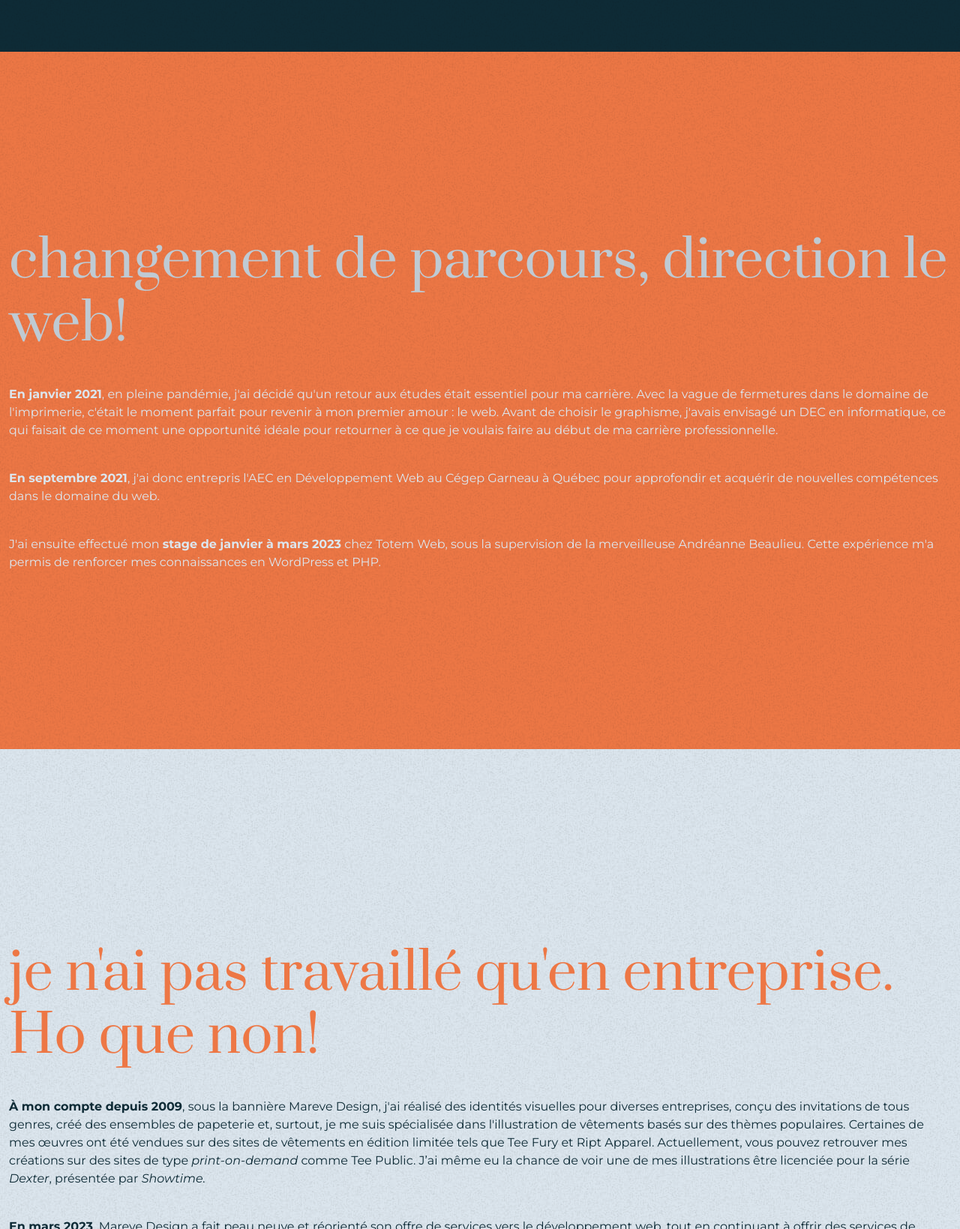
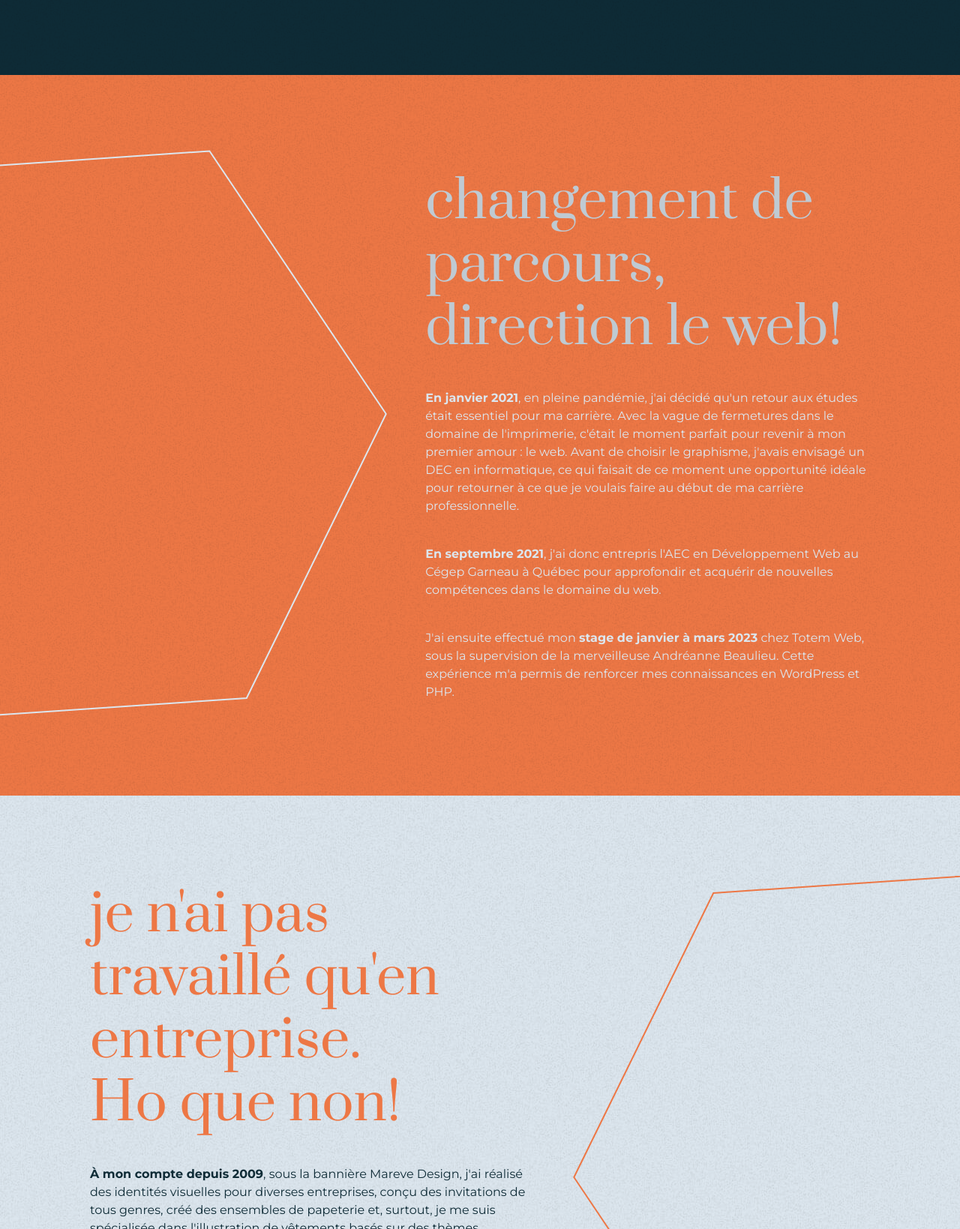
Before and after one commit to MareveD/portfolio, a website: page a-propos.html in a window 1280 px wide. Shown: the part 2271-3910 px from the top of the page at 75% size. Drawn offline with Linux system fonts and the light colour scheme.

Commit message:
Travail sur la page A propos au niveau du style et des textes.

```diff
--- a/a-propos.html
+++ b/a-propos.html
@@ -107,11 +107,12 @@
     </section>
 
 
-    <section class="section-texte bg-dark">
-        <div class="content container">
+    <section class="section-texte texte-gauche bg-dark">
+        <div class="content">
             <h2 class="section-title coul-accent">la designer graphique</h2>
             <p class="coul-white">
-                Après avoir obtenu mon <b>DEC en Graphisme du Cégep du Vieux-Montréal en 2008</b>, j'ai travaillé en imprimerie
+                Après avoir obtenu mon <b>DEC en Graphisme du Cégep du Vieux-Montréal en 2008</b>, j'ai travaillé en
+                imprimerie
                 jusqu'en août 2020, période durant laquelle j'ai acquis une vaste expérience. De l'ultra-technique à
                 l'ultra-créatif, j'ai touché à presque tous les domaines : médias sociaux, papeterie corporative,
                 invitations de tous genres, matériel publicitaire, magazines, journaux, objets promotionnels, et
@@ -124,45 +125,62 @@
                 projets m'a permis de développer un large éventail de compétences et une grande flexibilité dans mon
                 travail.</p>
         </div>
+
+        <div class="section-texte-image">
+            <img class="shape"  src="assets/img/apropos_poly_1.svg" alt="">
+        </div>
     </section>
 
 
-    <section class="section-texte bg-accent">
-        <div class="content container">
-            <h2 class="section-title coul-light">changement de parcours, direction le web!</h2>
+
+
+    <section class="section-texte texte-droite bg-accent">
+
+        <div class="content">
+            <h2 class="section-title coul-light">changement de parcours, <br> direction le web!</h2>
             <p class="coul-white">
                 <b>En janvier 2021</b>, en pleine pandémie, j'ai décidé qu'un retour aux études était essentiel pour ma
                 carrière. Avec la vague de fermetures dans le domaine de l'imprimerie, c'était le moment parfait pour
                 revenir à mon premier amour : le web. Avant de choisir le graphisme, j'avais envisagé un DEC en
                 informatique, ce qui faisait de ce moment une opportunité idéale pour retourner à ce que je voulais
                 faire au début de ma carrière professionnelle.</p>
-
             <p class="coul-white">
                 <b>En septembre 2021</b>, j'ai donc entrepris l'AEC en Développement Web au Cégep Garneau à Québec pour
                 approfondir et acquérir de nouvelles compétences dans le domaine du web.
             </p>
-
             <p class="coul-white">
                 J'ai ensuite effectué mon <b>stage de janvier à mars 2023</b> chez Totem Web, sous la supervision de la
                 merveilleuse Andréanne Beaulieu. Cette expérience m'a permis de renforcer mes connaissances en WordPress
                 et PHP.</p>
         </div>
+
+        <div class="section-texte-image">
+            <img class="shape" src="assets/img/apropos_poly_2.svg" alt="">
+        </div>
     </section>
 
-    <section class="section-texte bg-white">
-        <div class="content container">
-            <h2 class="section-title coul-accent">je n'ai pas travaillé qu'en entreprise. Ho que non!</h2>
-            <p class="coul-dark"><b>À mon compte depuis 2009</b>, sous la bannière Mareve Design, j'ai réalisé des identités
+
+
+    <section class="section-texte texte-gauche bg-white">
+        <div class="content">
+            <h2 class="section-title coul-accent">je n'ai pas travaillé qu'en entreprise. <br>Ho que non!</h2>
+            <p class="coul-dark"><b>À mon compte depuis 2009</b>, sous la bannière Mareve Design, j'ai réalisé des
+                identités
                 visuelles pour diverses entreprises, conçu des invitations de tous genres, créé des ensembles de
                 papeterie et, surtout, je me suis spécialisée dans l'illustration de vêtements basés sur des thèmes
                 populaires. Certaines de mes œuvres ont été vendues sur des sites de vêtements en édition limitée tels
                 que Tee Fury et Ript Apparel. Actuellement, vous pouvez retrouver mes créations sur des sites de type
-                <i>print-on-demand</i> comme Tee Public. J’ai même eu la chance de voir une de mes illustrations être licenciée
+                <i>print-on-demand</i> comme Tee Public. J’ai même eu la chance de voir une de mes illustrations être
+                licenciée
                 pour la série <i>Dexter</i>, présentée par <i>Showtime.</i></p>
-
-            <p class="coul-dark"><b>En mars 2023</b>, Mareve Design a fait peau neuve et réorienté son offre de services vers
+            <p class="coul-dark"><b>En mars 2023</b>, Mareve Design a fait peau neuve et réorienté son offre de services
+                vers
                 le développement web, tout en continuant à offrir des services de graphisme intégrés pour une solution
                 complète.</p>
+        </div>
+
+        <div class="section-texte-image">
+            <img class="shape"  src="assets/img/apropos_poly_3.svg" alt="">
         </div>
     </section>
 
@@ -172,12 +190,10 @@
         <div class="shapes">
             <img id="shape4" class="shape" src="assets/img/cta_poly_1.svg" alt="polygone quatre">
         </div>
-
         <div class="content">
             <div class="cta-arrow arrow">
                 <img src="assets/img/cta_arrow1.svg" alt="arrow cta">
             </div>
-
             <div class="contact-info">
                 <h2 class="section-title coul-accent">vous avez un projet en tête <br> ou des questions?</h2>
                 <p class="coul-white">N'hésitez pas à me contacter! Ensemble, nous pouvons créer quelque chose de
@@ -191,15 +207,12 @@
 
     <footer class="bg-dark">
         <div class="footer-logo">
-
             <a href="/portfolio"><img class="logo" src="assets/img/Logo_blanc.svg" alt="logo"></a>
-
             <div class="shapes">
                 <img id="shape5" class="shape-footer" src="assets/img/header_poly_1.svg" alt="polygone cinq">
                 <img id="shape6" class="shape-footer" src="assets/img/header_poly_2.svg" alt="polygone six">
             </div>
         </div>
-
         <div class="footer-content">
             <div class="footer-menu">
                 <div class="menu">
@@ -219,9 +232,7 @@
                             class="fa-brands fa-instagram"></i></a>
                 </div>
             </div>
-
             <div class="footer-divider"></div>
-
             <div class="footer-copyright">
                 <p>2024 © Mareve Design. Tous droits réservés.</p>
             </div>
--- a/assets/scss/style.scss
+++ b/assets/scss/style.scss
@@ -761,6 +761,31 @@ section {
     }
 }
 
+/* Page A Propos - Section Texte */
+.section-texte {
+    display: flex;
+    column-gap: 4%;
+    align-items: center;
+}
+
+/* Page A Propos - Section Texte a gauche */
+.section-texte.texte-gauche {
+    flex-direction: row;
+
+    .content {
+        padding-left: 120px;
+    }
+}
+
+/* Page A Propos - Section Texte a droite */
+.section-texte.texte-droite {
+    flex-direction: row-reverse;
+
+    .content {
+        padding-right: 120px;
+    }
+}
+
 /* ------------------------------------------------------------ */
 
 /* Page Contact */
```
Also changed, not shown: assets/css/style.css, assets/img/apropos_poly_1.svg (added), assets/img/apropos_poly_2.svg (added), assets/img/apropos_poly_3.svg (added), 1 other file.
